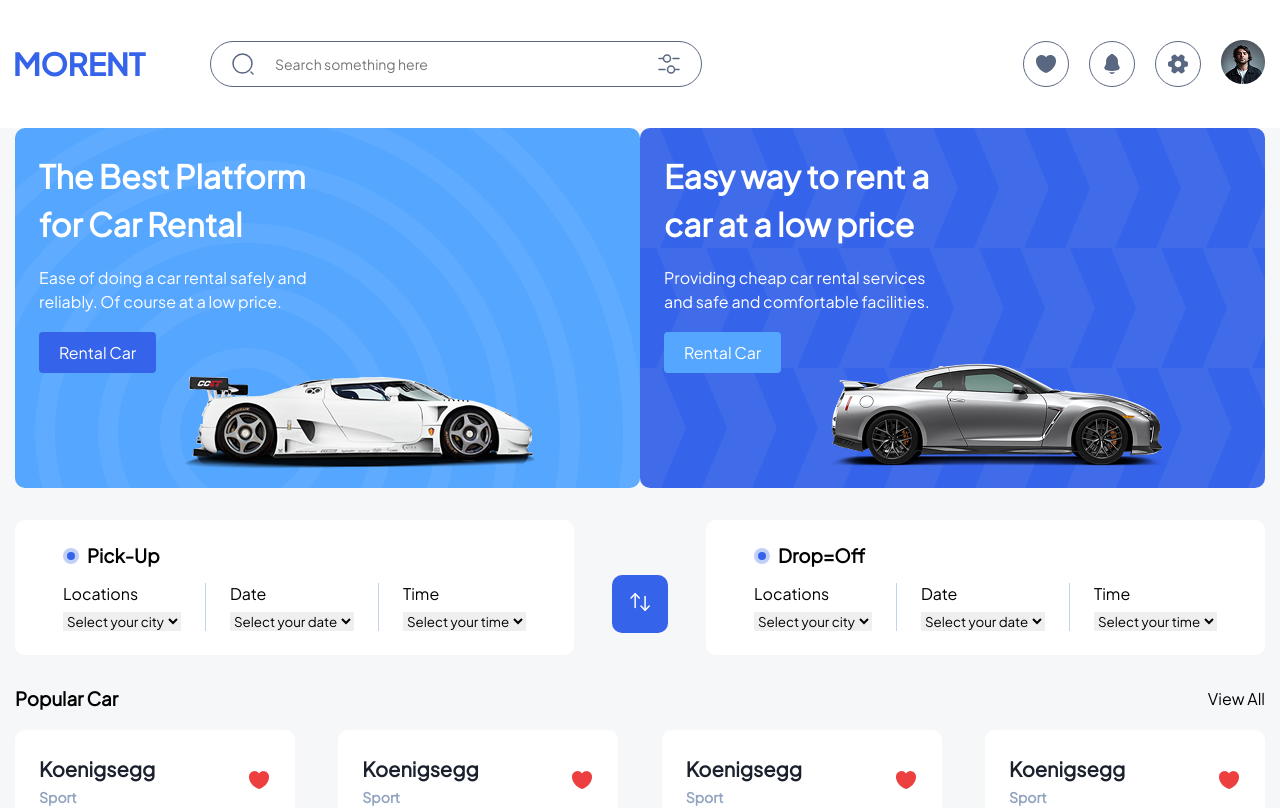
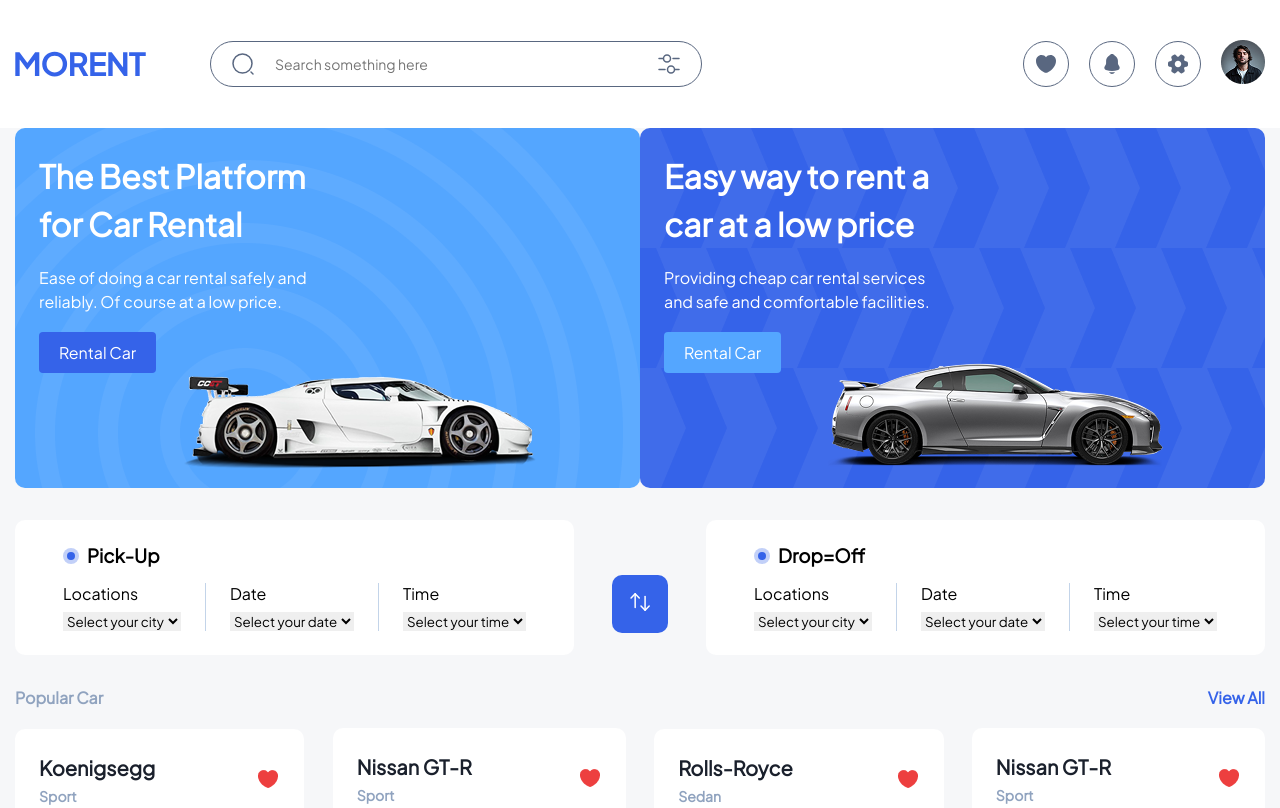
Before and after one commit to egamovj/morent, a React (Vite) app: page / in a window 1280 px wide. Shown: the top 808 px of the page. Built offline with nearby package versions, Linux system fonts and the light colour scheme.

Commit message:
popular section UI completed

```diff
--- a/src/components/CarCard/carCard.css
+++ b/src/components/CarCard/carCard.css
@@ -57,6 +57,7 @@
   display: flex;
   align-items: center;
   justify-content: space-between;
+  column-gap: 24px;
 }
 
 .price p {
--- a/src/components/Popular/Popular.jsx
+++ b/src/components/Popular/Popular.jsx
@@ -21,28 +21,28 @@ const Popular = () => {
               price="$99.00"
             />
             <CarCard
-              name="Koenigsegg"
+              name="Nissan GT-R"
               subtitle="Sport"
-              image="../../public/images/koenigsegg.png"
-              gasoline="90L"
+              image="../../public/images/nissan.png"
+              gasoline="80L"
               capacity="2"
-              price="$99.00"
+              price="$80.00"
             />
             <CarCard
-              name="Koenigsegg"
-              subtitle="Sport"
-              image="../../public/images/koenigsegg.png"
-              gasoline="90L"
-              capacity="2"
-              price="$99.00"
+              name="Rolls-Royce"
+              subtitle="Sedan"
+              image="../../public/images/rolls.png"
+              gasoline="70L"
+              capacity="4"
+              price="$96.00"
             />
             <CarCard
-              name="Koenigsegg"
+              name="Nissan GT-R"
               subtitle="Sport"
-              image="../../public/images/koenigsegg.png"
-              gasoline="90L"
+              image="../../public/images/nissan.png"
+              gasoline="80L"
               capacity="2"
-              price="$99.00"
+              price="$80.00"
             />
           </div>
         </section>
--- a/src/components/Popular/popular.css
+++ b/src/components/Popular/popular.css
@@ -1,5 +1,23 @@
 .popular {
+  margin-bottom: 32px;
   background-color: #f6f7f9;
+}
+
+.top {
+  display: flex;
+}
+
+.top h3 {
+  color: #90a3bf;
+  font-size: 16px;
+  letter-spacing: 0%;
+}
+
+.top span {
+  color: #3563e9;
+  font-size: 16px;
+  letter-spacing: 0%;
+  font-weight: 600;
 }
 
 .cars {
```
